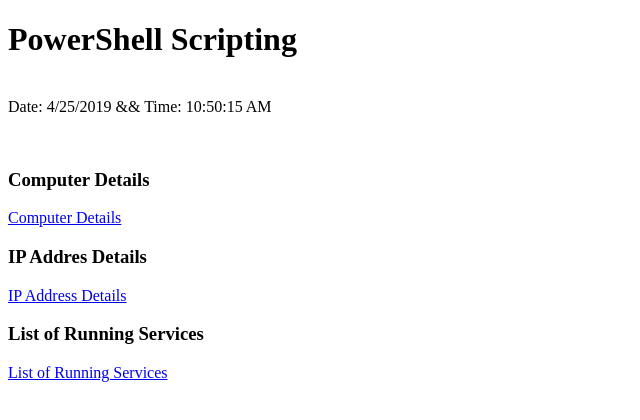
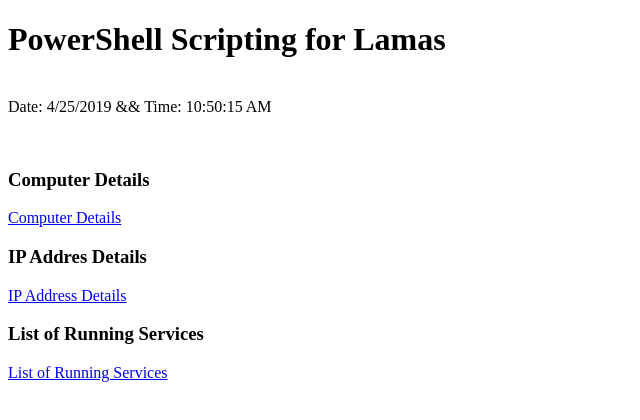
Before and after one commit to BecherX64/PS-LocalInfo-Git001, a plain HTML site: page PS-LocalInfo-Git001/WebPage/Index.html in a window 1280 px wide. Shown: the whole page, without its empty margins (0-640 px from the left). Drawn offline with Linux system fonts and the light colour scheme.

Commit message:
#2019-04-25: index.html update

```diff
--- a/PS-LocalInfo-Git001/WebPage/Index.html
+++ b/PS-LocalInfo-Git001/WebPage/Index.html
@@ -6,7 +6,7 @@
     <title></title>
 </head>
 <body>
-    <P> <h1>PowerShell Scripting</h1><br>
+    <P> <h1>PowerShell Scripting for Lamas</h1><br>
     Date: <span id="myDate"></span> && Time: <span id="myTime"></span>
     </P><br>
     <p>
```
